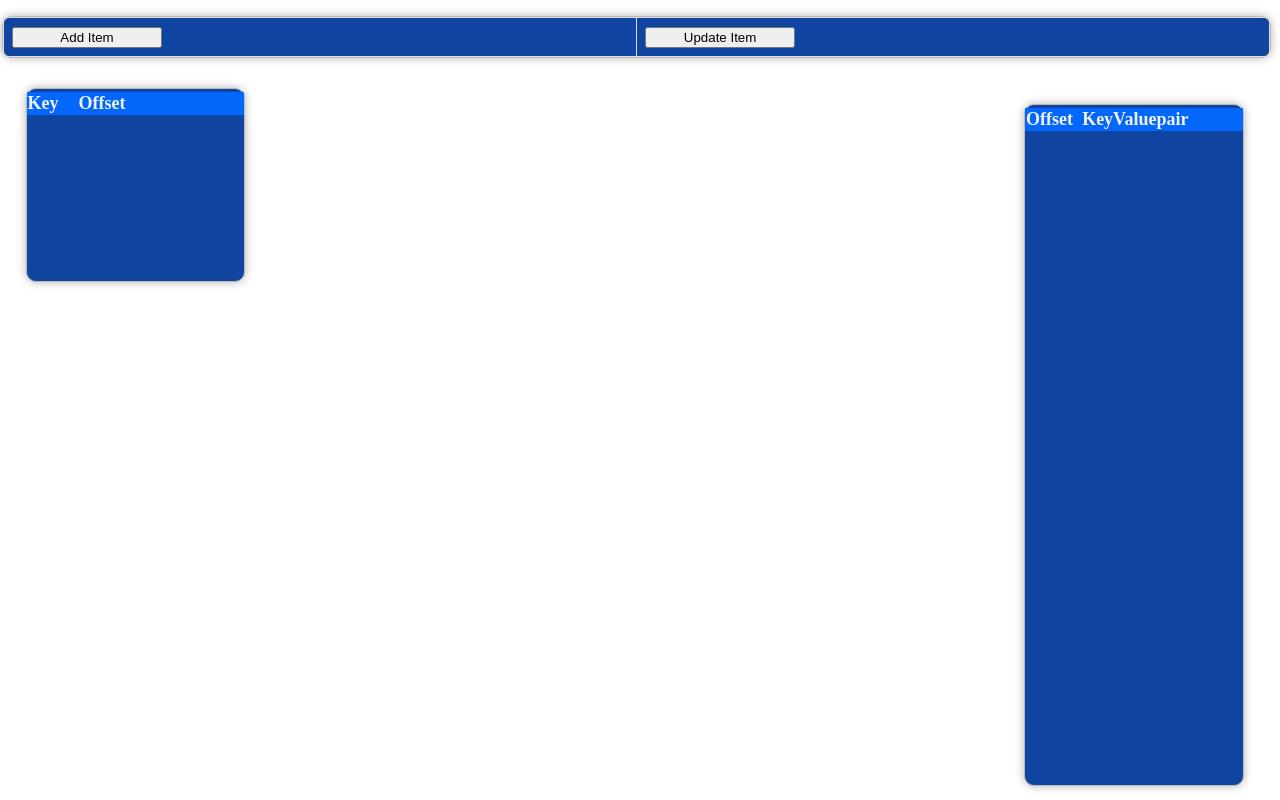
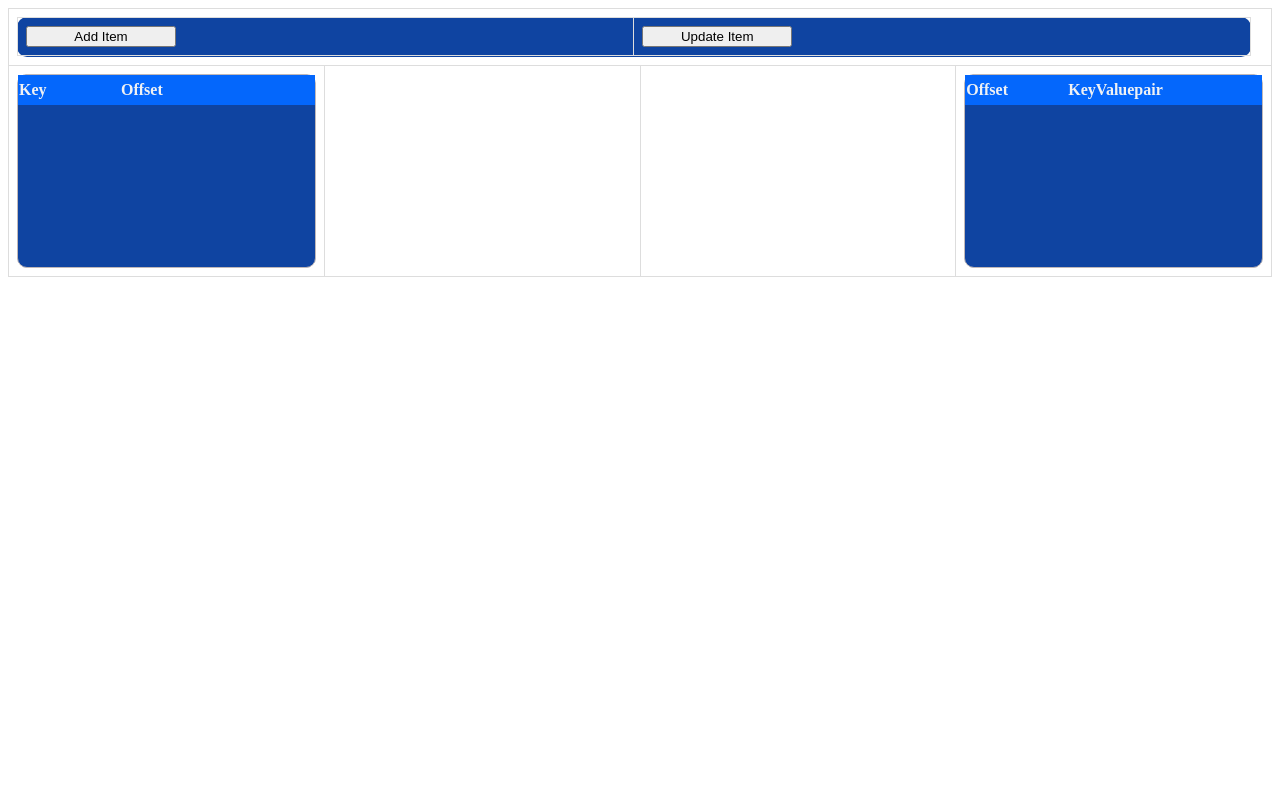
Before and after one commit to lakshmikanthshetty/hashmapdemo, a React (Create React App) app: page / in a window 1280 px wide. Built offline with nearby package versions, Linux system fonts and the light colour scheme.

Commit message:
updated styles

```diff
--- a/src/HashMapHeader/HashMapHeader.css
+++ b/src/HashMapHeader/HashMapHeader.css
@@ -4,17 +4,7 @@
     min-height: 5vh;
     min-width: 99%;
     width: 100%;
-    display: flex;
-    flex-direction: column;
-    align-items: top;
-    font-size: large;
-    position: absolute;
-    top: 17%;
-    left: 2px;
-    margin-top: calc((0.5*30vh)*-1);   /* Half of the height */
-    border: 1pt solid rgb(192, 184, 184);
     border-radius: 10px;
-    box-shadow: 0px 0px 10px rgba(0, 0, 0, 0.3);
     height: 2%;
     width: 17%;
 }
--- a/src/Hashmap/Hashmap.css
+++ b/src/Hashmap/Hashmap.css
@@ -31,18 +31,8 @@
   .offsetkeypairdiv {
     background-color: #0f44a1;
     min-height: 24vh;
-    display: flex;
-    flex-direction: column;
-    align-items: center;
-    font-size: large;
-    position: absolute;
-    top: 26%;
-    left: 2%;
-    margin-top: calc((0.5*30vh)*-1);   /* Half of the height */
     border: 1pt solid rgb(192, 184, 184);
     border-radius: 10px;
-    box-shadow: 0px 0px 10px rgba(0, 0, 0, 0.3);
-    width: 17%;
     animation: slideIn;
   }
 
--- a/src/Hashmap/Hashmap.js
+++ b/src/Hashmap/Hashmap.js
@@ -37,6 +37,7 @@ function Hashmap() {
           currentOffset = currentOffset + 1;
           setLatestOffsetState(currentOffset);
           item.offset = currentOffset;
+          item.value = Math.random();
           setDelayKeyValue((prevItems) => [...prevItems, item]);
           indexUpdateList = [...indexUpdateList, {"keydata" : item.keydata, "offset" : item.offset}];
           var arrayDiffs = compareModelDataonFields(hashIndexState, indexUpdateList, "keydata");
@@ -64,9 +65,28 @@ function Hashmap() {
   };
 
   return (
-    <div>
-      <HashMapHeader AddKeyValuePair={AddKeyValuePair} UpdateKeyValuePair={UpdateKeyValuePair}/>
-    <div class="keyvaluepairdiv">
+    <table>
+      <tr>
+        <td colSpan='4'><HashMapHeader AddKeyValuePair={AddKeyValuePair} UpdateKeyValuePair={UpdateKeyValuePair}/></td>
+      </tr>
+      <tr>
+        <td>    <div class="offsetkeypairdiv">
+      <table className="keyvaluediv">
+      <tr className="keyvaluetr">
+      <th className="headertdoffset">
+    Key
+        </th>
+      <th className="headertdkvp">
+    Offset
+        </th></tr>
+    {hashIndexState.map((Item) => (
+          <KeyValue offset={Item.offset} keydata={Item.keydata} value="dummy" isDataTable={false}/>
+        ))}
+    </table>
+    </div></td>
+        <td></td>
+        <td></td>
+        <td>    <div class="offsetkeypairdiv">
     <table className="keyvaluediv">
           <tr className="keyvaluetr">
           <th className="headertdoffset">
@@ -80,22 +100,9 @@ function Hashmap() {
         ))}
 </table>
 
-    </div>
-    <div class="offsetkeypairdiv">
-      <table className="keyvaluediv">
-      <tr className="keyvaluetr">
-      <th className="headertdoffset">
-    Key
-        </th>
-      <th className="headertdkvp">
-    Offset
-        </th></tr>
-    {hashIndexState.map((Item) => (
-          <KeyValue offset={Item.offset} keydata={Item.keydata} value="dummy" isDataTable={false}/>
-        ))}
+    </div></td>
+      </tr>
     </table>
-    </div>
-    </div>
   );
 }
 
--- a/src/Hashmap/KeyValue.css
+++ b/src/Hashmap/KeyValue.css
@@ -9,23 +9,17 @@
 
   .keyvaluediv{
     width: 100%;
-    display: flex;
-    flex-direction: column;
-    align-items: center;
-    margin-top: 3px;
     animation: slideIn;
   }
 
   .keyvaluetdoffeset{
     background-color: #eff1f4;
     text-align: left;
-    width: 100px;
   }
 
   .keyvaluetdkvp{
     background-color: #eff1f4;
     text-align: left;
-    width: 500px;
   }
 
 
@@ -45,7 +39,6 @@
   .headertdkvp{
     background-color: #0467fc;
     text-align: left;
-    width: 500px;
     color: #eff1f4;
   }
 
@@ -60,7 +53,9 @@ table {
   border: 1px solid #ddd;
   padding: 8px;
   text-align: left;
-  animation: slideIn 1s ease-out;;
+  animation: slideIn 1s ease-out;
+  width: 25%;
+  vertical-align: top;
 }
 
 .fade-in {
```
